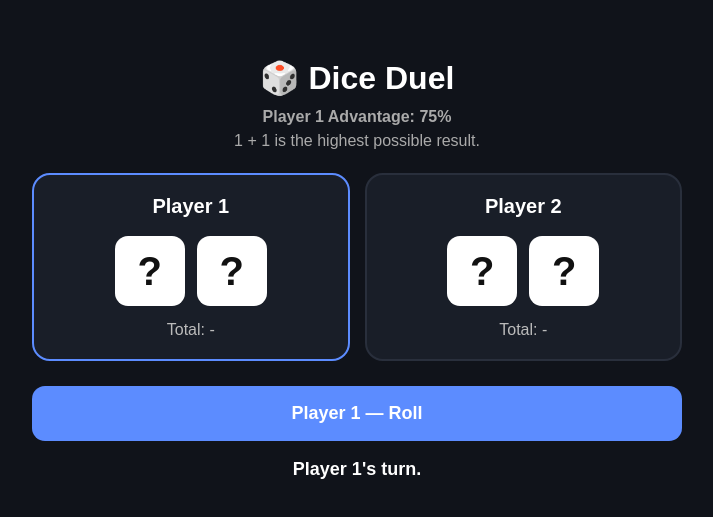
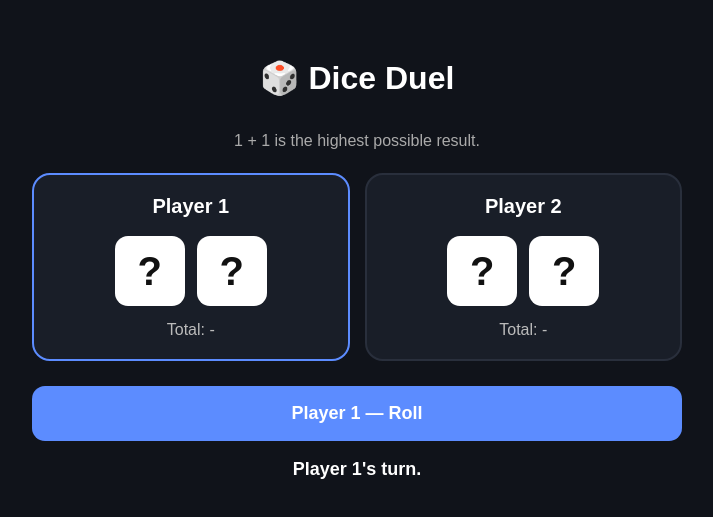
Before and after one commit to justbuildit-web/online-dice, a plain HTML site: page index.html in a window 1280 px wide. Shown: the part 127-644 px from the top of the page, without its empty margins (283-996 px from the left). Drawn offline with Linux system fonts and the light colour scheme.

Commit message:
Update index.html

```diff
--- a/index.html
+++ b/index.html
@@ -121,7 +121,7 @@ button:disabled {
 <div class="game">
     <h1>🎲 Dice Duel</h1>
     <div class="rule">
-        <b>Player 1 Advantage: 75%</b><br>
+        <b></b><br>
         1 + 1 is the highest possible result.
     </div>
     <div class="players">
```
